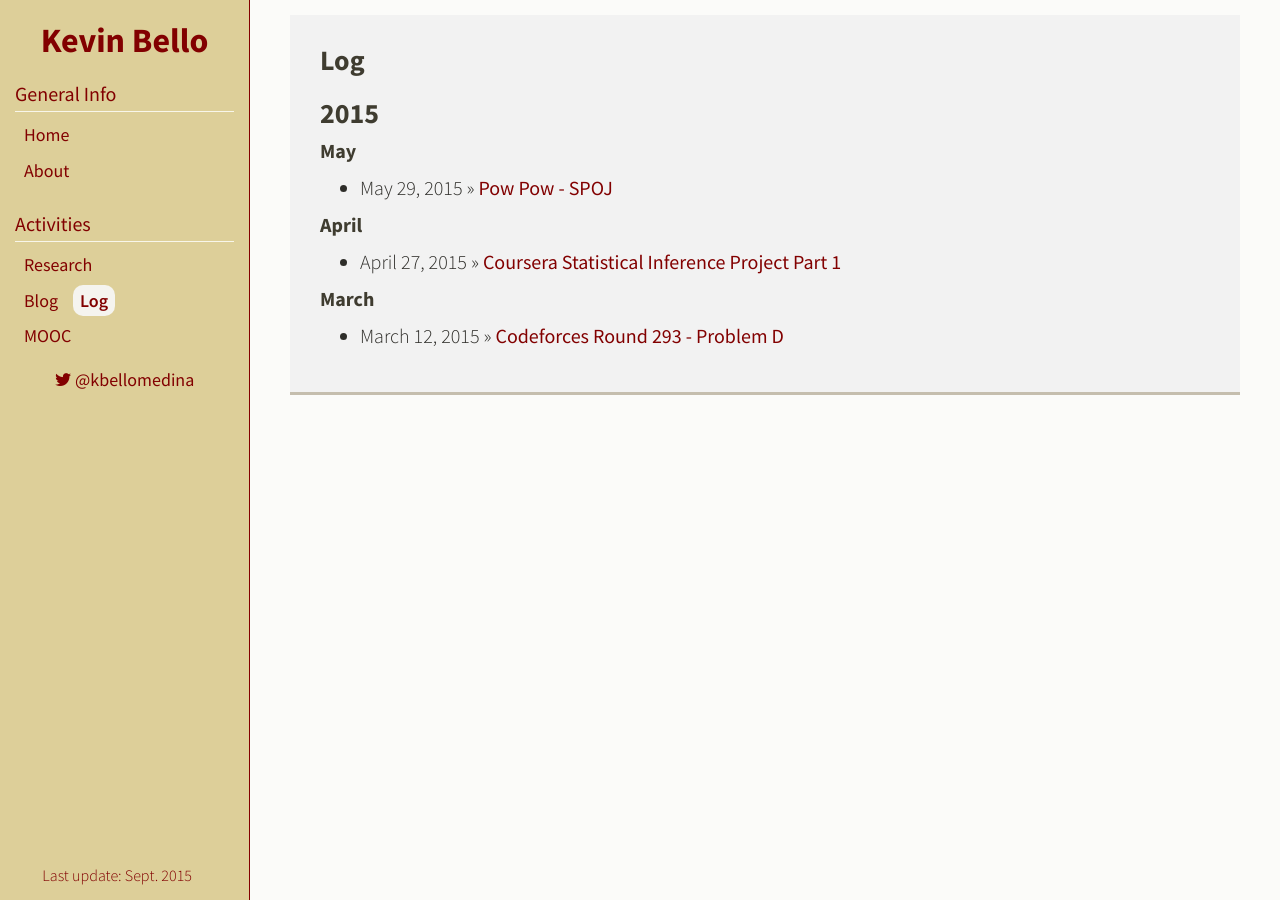
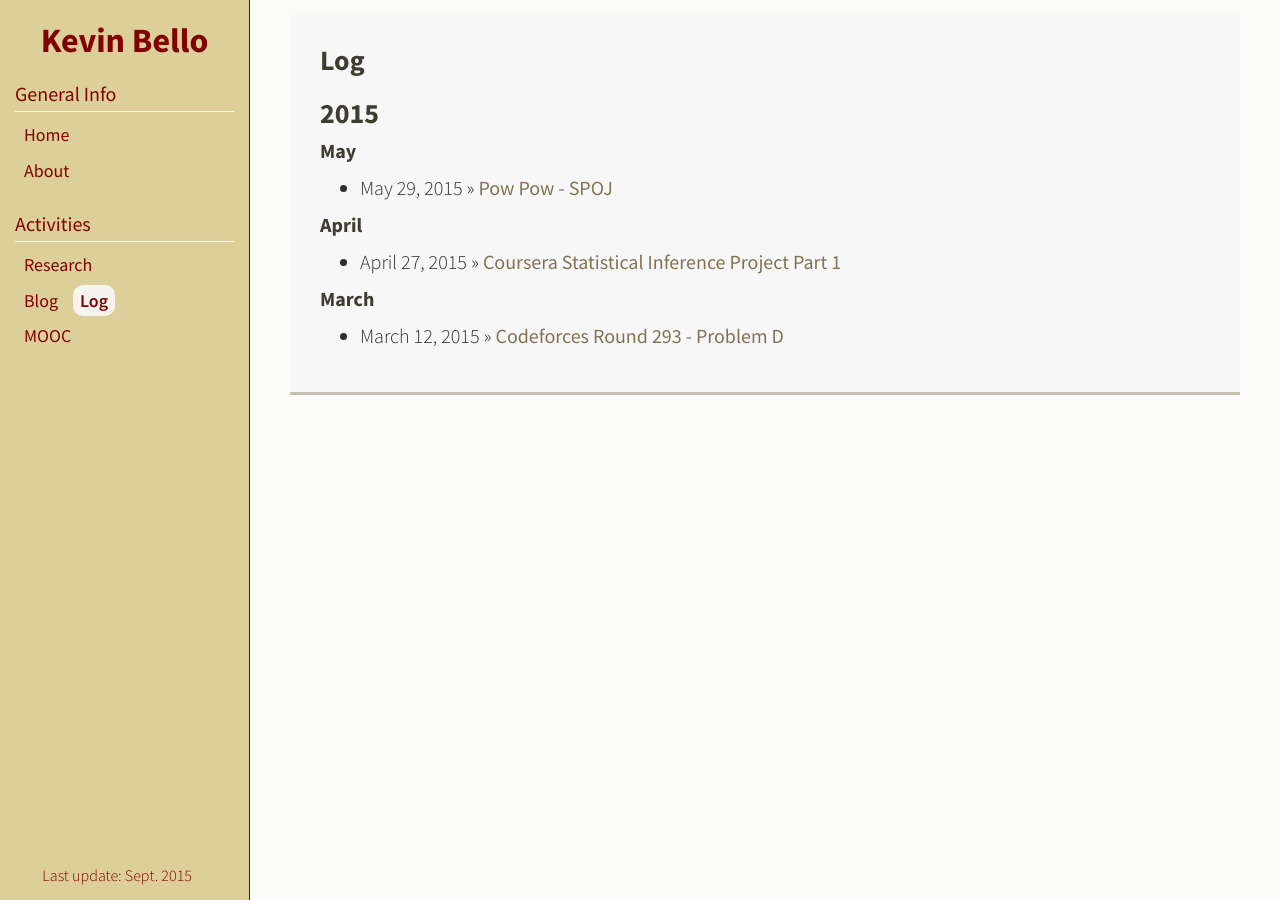
Before and after one commit to kevinsbello/kevinsbello.github.io, a Jekyll site: the page built from log/index.html, in a window 1280 px wide. Built offline with Jekyll 4.4.1, drawn with Linux system fonts in a browser that asks for light colours; nearby versions of some CDN libraries; library files that are not in the unit come from our copies.

Commit message:
almost done

```diff
--- a/_layouts/default.html
+++ b/_layouts/default.html
@@ -147,11 +147,11 @@
           {% endif %}-->
         </div>
 
-        <div class="text-center">
+        <!--<div class="text-center">
           <a class="btn btn-link barlink" target="_blank" href="http://twitter.com/kbellomedina" style="margin-top:10px">
               <i class="fa fa-twitter"></i> @kbellomedina
           </a>
-        </div>
+        </div>-->
       </div>
       <div class="text-center hidden-sm hidden-xs">
           <footer style="bottom: 10px; position: absolute; color:#820000; font-size:16px; left:17%;">
--- a/log/index.html
+++ b/log/index.html
@@ -20,7 +20,7 @@ page_name: Log
       <ul>
     {% endif %}
 
-    <li><span>{{ post.date | date: "%B %e, %Y" }}</span> &raquo; <a href="{{ post.url }}">{{ post.title }}</a></li>
+    <li><span>{{ post.date | date: "%B %e, %Y" }}</span> &raquo; <a class="log_link" href="{{ post.url }}">{{ post.title }}</a></li>
 
     {% if forloop.last %}
       </ul>
--- a/stylesheets/new_style.css
+++ b/stylesheets/new_style.css
@@ -65,7 +65,9 @@ a, a:hover, a:focus {
   font-weight: 400;
   text-decoration: none;
 }
-
+.log_link{
+  color: #827252;
+}
 p>a{
   color: #827252;
 }
@@ -162,6 +164,9 @@ h4 > a{
 .quick li > a{
   color: #827252;
 }
+.quick li > a:hover, a:focus{
+  color: #820000;
+}
 .quick li .fa{
   padding-right: 5px;
 }
@@ -227,7 +232,7 @@ a.dotted-link:hover {
 }
 .section .section-inner {
   //background: #f2f1eb;
-  background: rgba(242, 242, 242, 1);
+  background: rgba(247, 247, 247, 1);
   padding: 30px;
   border-bottom: 3px solid #c5beae;
 }
```
Also changed, not shown: images/me2.jpg (deleted), 1 other file.
